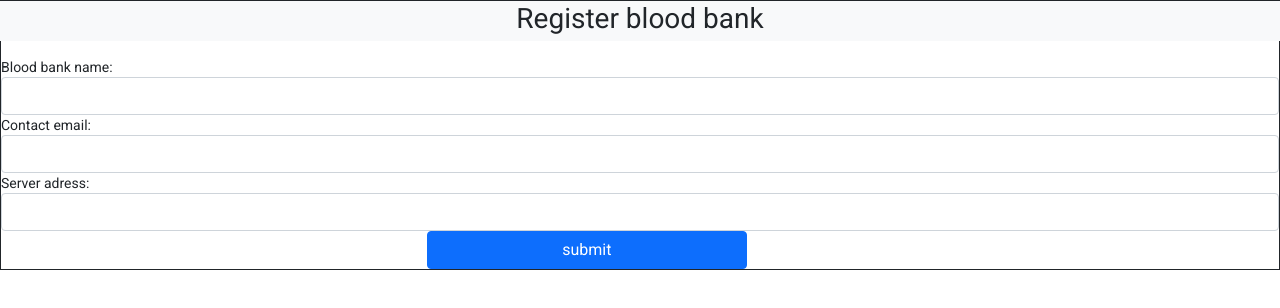
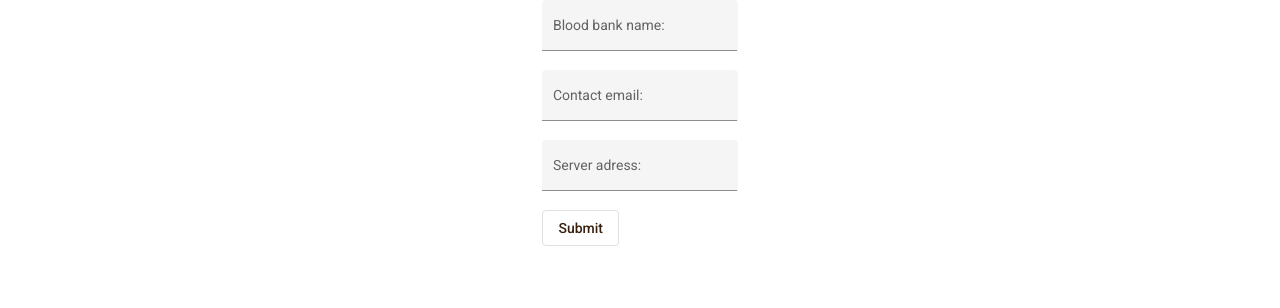
Before and after one commit to PasanovicHalid/PSW-Projekat, an Angular app in the folder PSW-projekat/PZL-Angular/: page /blood-bank-registration in a window 1280 px wide. Shown: the top 308 px of the page. Built offline with nearby package versions, Linux system fonts and the light colour scheme.

Commit message:
Work in blood-bank.service.ts

```diff
--- a/PSW-projekat/PZL-Angular/src/app/modules/blood-bank/blood-bank-registration/blood-bank-registration.component.css
+++ b/PSW-projekat/PZL-Angular/src/app/modules/blood-bank/blood-bank-registration/blood-bank-registration.component.css
@@ -0,0 +1,13 @@
+.mat-stroked-button {
+    color: #382110;
+}
+
+div {
+    width: 40%;
+    margin: auto;
+}
+
+mat-form-field {
+    width: 100%;
+    margin: auto;
+}
--- a/PSW-projekat/PZL-Angular/src/app/modules/blood-bank/blood-bank-registration/blood-bank-registration.component.html
+++ b/PSW-projekat/PZL-Angular/src/app/modules/blood-bank/blood-bank-registration/blood-bank-registration.component.html
@@ -1,27 +1,19 @@
-<form class="border border-dark">
-    <div class="row">
-        <div class="col text-center p-2 mb-3 bg-light">
-            <span class="fs-3"> Register blood bank</span>
-
-        </div>
+<div class="container">
+    <div>
+        <mat-form-field appearance="fill">
+            <mat-label>Blood bank name:</mat-label>
+            <input matInput [(ngModel)]="bloodBank.name">
+        </mat-form-field><br>
+        <mat-form-field appearance="fill">
+            <mat-label>Contact email:</mat-label>
+            <input matInput [(ngModel)]="bloodBank.email">
+        </mat-form-field><br>
+        <mat-form-field appearance="fill">
+            <mat-label>Server adress:</mat-label>
+            <input matInput [(ngModel)]="bloodBank.serverAddress">
+        </mat-form-field><br>
+        <button mat-stroked-button (click)="registerBloodBank()">
+            Submit
+        </button>
     </div>
-    <div class="row">
-        <div class="col">
-            <label>Blood bank name:</label>
-            <input type="text" class="form-control" id="bloodBankName">
-        </div>
-    </div>
-    <div class="col">
-        <label>Contact email:</label>
-        <input type="text" class="form-control" id="bloodBankEmail">
-    </div>
-    <div class="col">
-        <label>Server adress:</label>
-        <input type="text" class="form-control" id="bloodBankServerAdress">
-    </div>
-    <div class="col-3 offset-4">
-        <div class="d-grid">
-            <button type="submit" class="btn btn-primary">submit</button>
-        </div>
-    </div>
-</form>
+</div>
--- a/PSW-projekat/PZL-Angular/src/app/modules/blood-bank/blood-bank-registration/blood-bank-registration.component.ts
+++ b/PSW-projekat/PZL-Angular/src/app/modules/blood-bank/blood-bank-registration/blood-bank-registration.component.ts
@@ -1,15 +1,39 @@
-import { Component, OnInit } from '@angular/core';
+import { Component } from '@angular/core';
+import { BloodBankService } from '../services/blood-bank.service';
+import { Router } from '@angular/router';
+import { BloodBank } from '../model/blood-bank.model';
 
 @Component({
   selector: 'app-blood-bank-registration',
   templateUrl: './blood-bank-registration.component.html',
   styleUrls: ['./blood-bank-registration.component.css']
 })
-export class BloodBankRegistrationComponent implements OnInit {
+export class BloodBankRegistrationComponent  {
 
-  constructor() { }
+  public bloodBank : BloodBank = new BloodBank();
 
-  ngOnInit(): void {
+  constructor(private bloodBankService: BloodBankService, private router: Router){}
+
+  public registerBloodBank(){
+    console.log(this.bloodBank);
+    if (!this.isValidInput()) return;
+    this.bloodBank.id=0;
+    this.bloodBank.apiKey="apikey";
+    this.bloodBank.password="pass";
+    console.log(this.bloodBank);
+    this.bloodBankService.registerBloodBank(this.bloodBank).subscribe(res =>
+      this.router.navigate(['/blood-banks']));
+      console.log("zavrsili smo registraciju");
   }
 
+
+  private isValidInput(): boolean {
+    var isValid = this.bloodBank?.name != '' && this.bloodBank.email != '' && this.bloodBank.serverAddress != '';
+    if(isValid){
+      return true;
+    }else{
+      console.log("Incorrect input");
+      return false;
+    }
+  }
 }
--- a/PSW-projekat/PZL-Angular/src/app/modules/blood-bank/services/blood-bank.service.ts
+++ b/PSW-projekat/PZL-Angular/src/app/modules/blood-bank/services/blood-bank.service.ts
@@ -17,6 +17,10 @@ export class BloodBankService {
     return this.http.get<BloodBank[]>(this.apiHost + 'api/BloodBanks', {headers: this.headers}).pipe(catchError(this.handleError));
   }
 
+  registerBloodBank(bloodBank: any): Observable<any>{
+    return this.http.post<any>(this.apiHost + 'api/BloodBanks', bloodBank, {headers: this.headers})
+  }
+
   private handleError(error: HttpErrorResponse) {
     let errorMessage = '';
     if (error.status == 0) {
@@ -31,4 +35,5 @@ export class BloodBankService {
     errorMessage += 'Something bad happened; please try again later.';
     return throwError(() => new Error(errorMessage))
   }
+
 }
```
Also changed, not shown: PSW-projekat/PZL-Angular/src/app/app.module.ts (+10 -1 lines).
